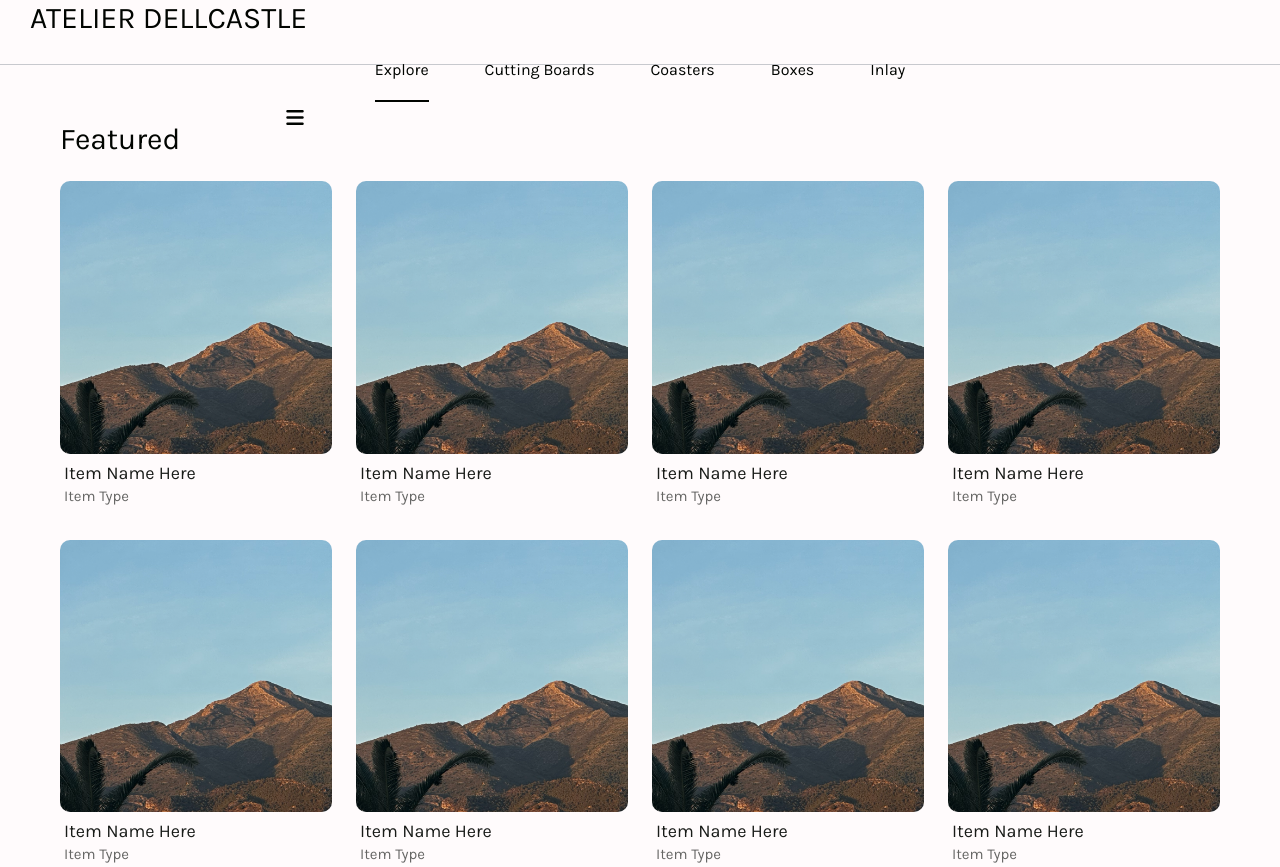
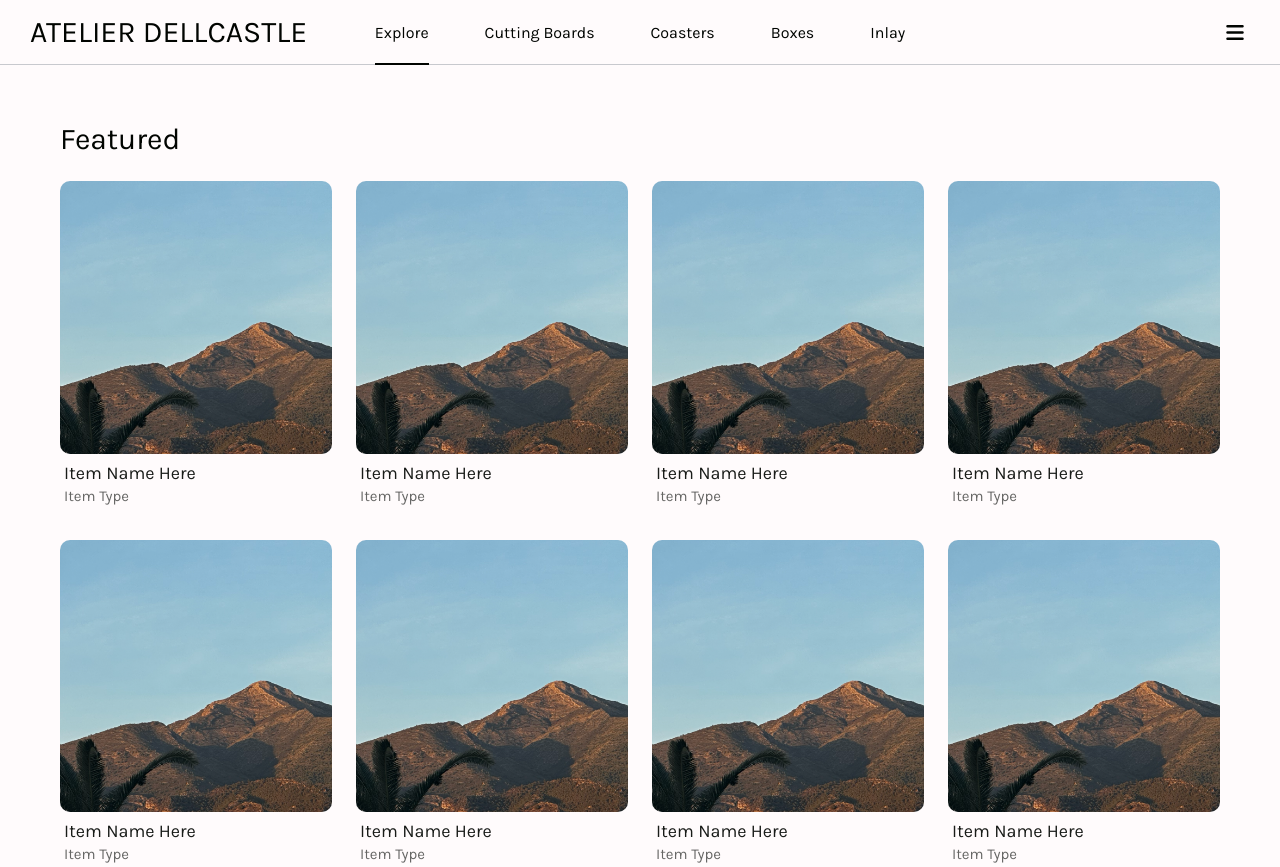
Before and after one commit to dev-arekusandoru/Atelier-Dellcastle, a plain HTML site: page src/gallery.html in a window 1280 px wide. Shown: the top 867 px of the page. Drawn offline with Linux system fonts and the light colour scheme.

Commit message:
fixed nav display

```diff
--- a/src/gallery.html
+++ b/src/gallery.html
@@ -24,7 +24,7 @@
   </head>
   <body class="flex flex-col items-center bg-offwhite text-offblack inset-0">
     <nav
-      class="hidden md:block flex justify-between items-center px-[30px] border-b border-opacity-30 border-gray-600 w-screen h-[65px]"
+      class="hidden md:flex justify-between items-center px-[30px] border-b border-opacity-30 border-gray-600 w-screen h-[65px]"
     >
       <div id="nav-left" class="w-[280px]">
         <a href="index.html" class="text-3xl uppercase">Atelier Dellcastle</a>
```
Also changed, not shown: dist/output.css.
